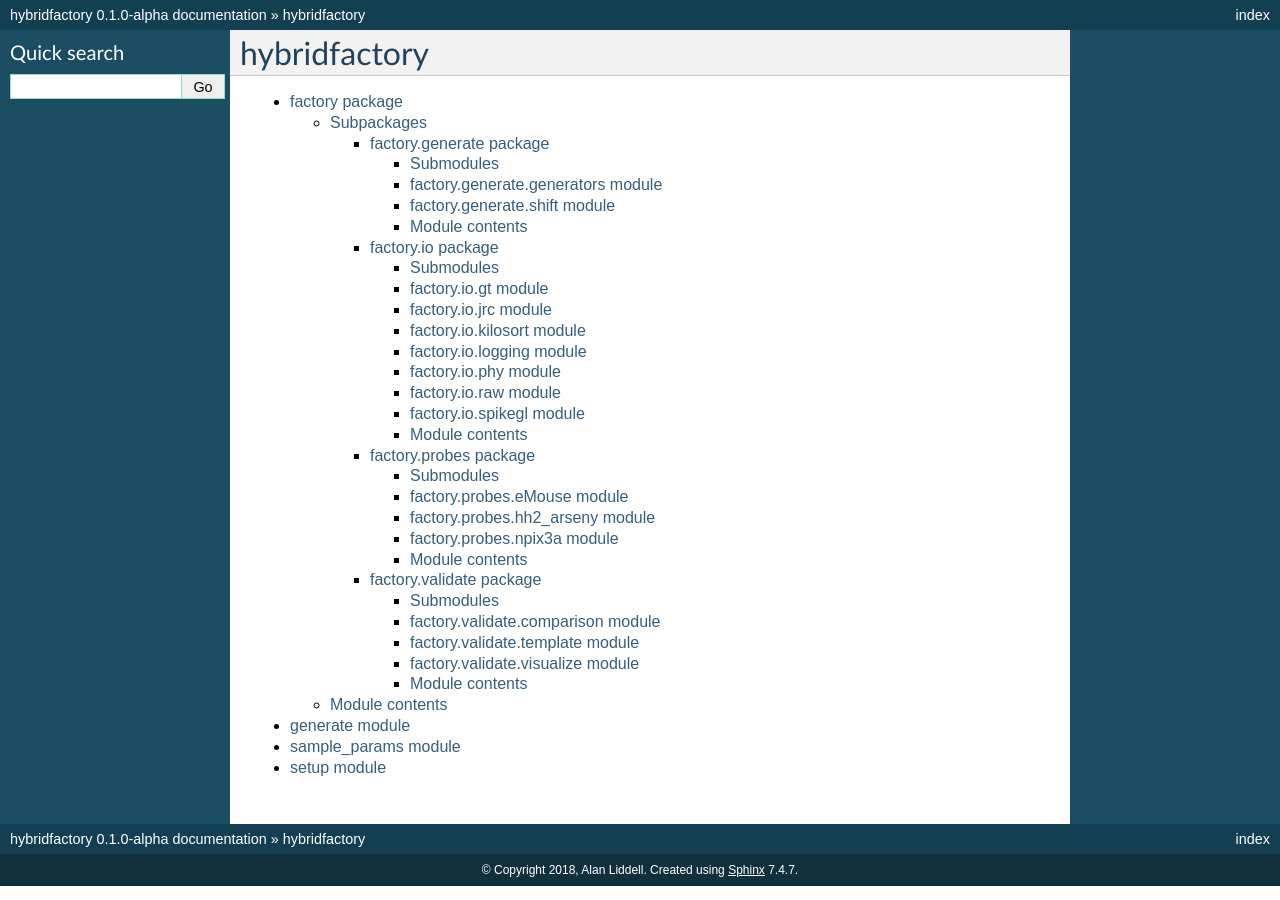
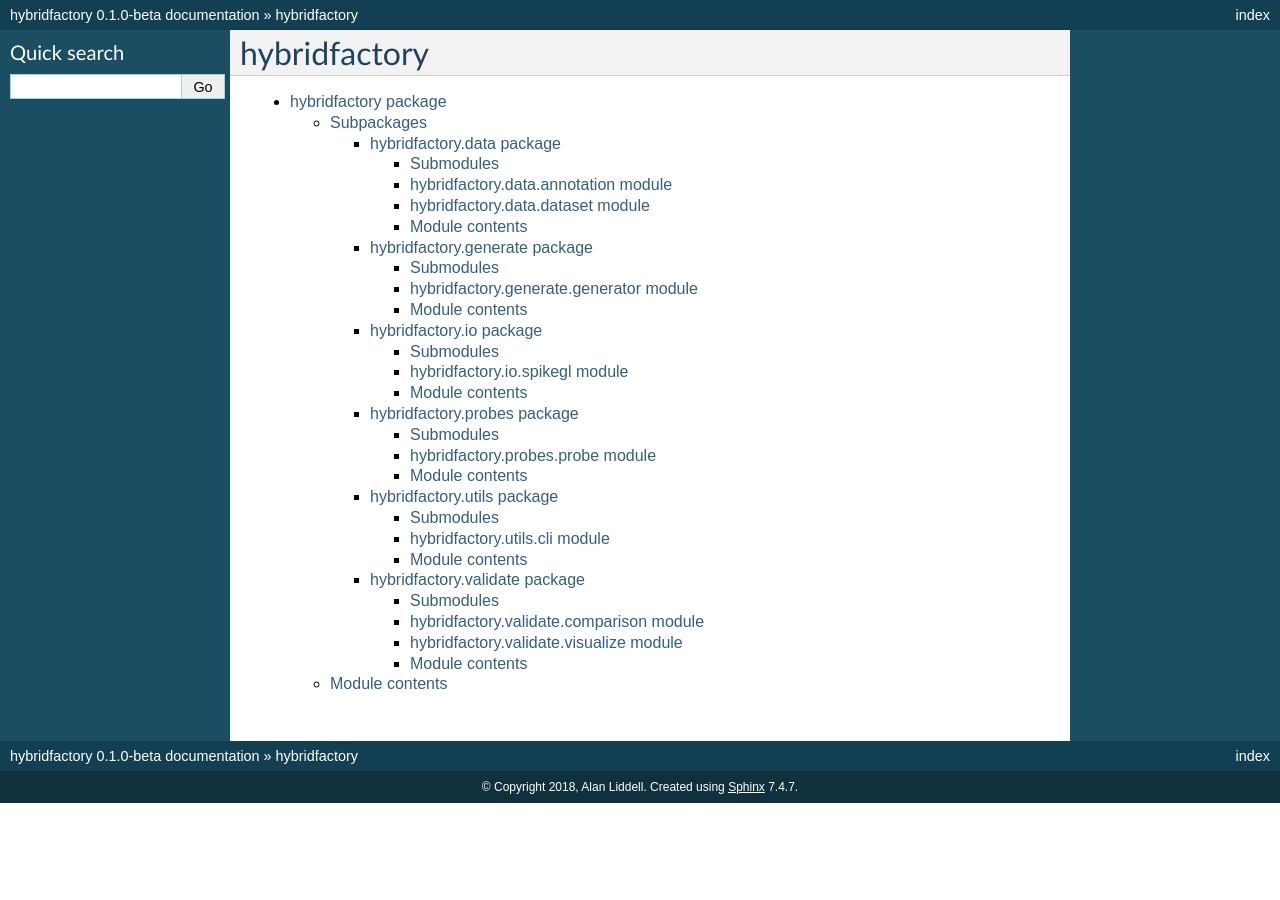
Before and after one commit to aliddell/hybridfactory, a Sphinx documentation site: the page built from docs/source/modules.rst, in a window 1280 px wide. Built offline with Sphinx 7.4.7, drawn with Linux system fonts in a browser that asks for light colours.

Commit message:
update docs

```diff
--- a/docs/source/conf.py
+++ b/docs/source/conf.py
@@ -64,7 +64,7 @@ author = 'Alan Liddell'
 # The short X.Y version.
 version = '0.1'
 # The full version, including alpha/beta/rc tags.
-release = '0.1.0-alpha'
+release = '0.1.0-beta'
 
 # The language for content autogenerated by Sphinx. Refer to documentation
 # for a list of supported languages.
@@ -101,7 +101,7 @@ html_theme = 'classic'
 # Add any paths that contain custom static files (such as style sheets) here,
 # relative to this directory. They are copied after the builtin static files,
 # so a file named "default.css" will overwrite the builtin "default.css".
-html_static_path = ['.static']
+# html_static_path = ['.static']
 
 # Custom sidebar templates, must be a dictionary that maps document names
 # to template names.
--- a/docs/source/factory.generate.rst
+++ /dev/null
@@ -1,30 +0,0 @@
-factory.generate package
-========================
-
-Submodules
-----------
-
-factory.generate.generators module
-----------------------------------
-
-.. automodule:: factory.generate.generators
-    :members:
-    :undoc-members:
-    :show-inheritance:
-
-factory.generate.shift module
------------------------------
-
-.. automodule:: factory.generate.shift
-    :members:
-    :undoc-members:
-    :show-inheritance:
-
-
-Module contents
----------------
-
-.. automodule:: factory.generate
-    :members:
-    :undoc-members:
-    :show-inheritance:
--- a/docs/source/factory.io.rst
+++ /dev/null
@@ -1,70 +0,0 @@
-factory.io package
-==================
-
-Submodules
-----------
-
-factory.io.gt module
---------------------
-
-.. automodule:: factory.io.gt
-    :members:
-    :undoc-members:
-    :show-inheritance:
-
-factory.io.jrc module
----------------------
-
-.. automodule:: factory.io.jrc
-    :members:
-    :undoc-members:
-    :show-inheritance:
-
-factory.io.kilosort module
---------------------------
-
-.. automodule:: factory.io.kilosort
-    :members:
-    :undoc-members:
-    :show-inheritance:
-
-factory.io.logging module
--------------------------
-
-.. automodule:: factory.io.logging
-    :members:
-    :undoc-members:
-    :show-inheritance:
-
-factory.io.phy module
----------------------
-
-.. automodule:: factory.io.phy
-    :members:
-    :undoc-members:
-    :show-inheritance:
-
-factory.io.raw module
----------------------
-
-.. automodule:: factory.io.raw
-    :members:
-    :undoc-members:
-    :show-inheritance:
-
-factory.io.spikegl module
--------------------------
-
-.. automodule:: factory.io.spikegl
-    :members:
-    :undoc-members:
-    :show-inheritance:
-
-
-Module contents
----------------
-
-.. automodule:: factory.io
-    :members:
-    :undoc-members:
-    :show-inheritance:
--- a/docs/source/factory.probes.rst
+++ /dev/null
@@ -1,38 +0,0 @@
-factory.probes package
-======================
-
-Submodules
-----------
-
-factory.probes.eMouse module
-----------------------------
-
-.. automodule:: factory.probes.eMouse
-    :members:
-    :undoc-members:
-    :show-inheritance:
-
-factory.probes.hh2\_arseny module
----------------------------------
-
-.. automodule:: factory.probes.hh2_arseny
-    :members:
-    :undoc-members:
-    :show-inheritance:
-
-factory.probes.npix3a module
-----------------------------
-
-.. automodule:: factory.probes.npix3a
-    :members:
-    :undoc-members:
-    :show-inheritance:
-
-
-Module contents
----------------
-
-.. automodule:: factory.probes
-    :members:
-    :undoc-members:
-    :show-inheritance:
--- a/docs/source/factory.rst
+++ /dev/null
@@ -1,20 +0,0 @@
-factory package
-===============
-
-Subpackages
------------
-
-.. toctree::
-
-    factory.generate
-    factory.io
-    factory.probes
-    factory.validate
-
-Module contents
----------------
-
-.. automodule:: factory
-    :members:
-    :undoc-members:
-    :show-inheritance:
--- a/docs/source/factory.validate.rst
+++ /dev/null
@@ -1,38 +0,0 @@
-factory.validate package
-========================
-
-Submodules
-----------
-
-factory.validate.comparison module
-----------------------------------
-
-.. automodule:: factory.validate.comparison
-    :members:
-    :undoc-members:
-    :show-inheritance:
-
-factory.validate.template module
---------------------------------
-
-.. automodule:: factory.validate.template
-    :members:
-    :undoc-members:
-    :show-inheritance:
-
-factory.validate.visualize module
----------------------------------
-
-.. automodule:: factory.validate.visualize
-    :members:
-    :undoc-members:
-    :show-inheritance:
-
-
-Module contents
----------------
-
-.. automodule:: factory.validate
-    :members:
-    :undoc-members:
-    :show-inheritance:
--- /dev/null
+++ b/docs/source/hybridfactory.data.rst
@@ -0,0 +1,30 @@
+hybridfactory.data package
+==========================
+
+Submodules
+----------
+
+hybridfactory.data.annotation module
+------------------------------------
+
+.. automodule:: hybridfactory.data.annotation
+    :members:
+    :undoc-members:
+    :show-inheritance:
+
+hybridfactory.data.dataset module
+---------------------------------
+
+.. automodule:: hybridfactory.data.dataset
+    :members:
+    :undoc-members:
+    :show-inheritance:
+
+
+Module contents
+---------------
+
+.. automodule:: hybridfactory.data
+    :members:
+    :undoc-members:
+    :show-inheritance:
--- /dev/null
+++ b/docs/source/hybridfactory.generate.rst
@@ -0,0 +1,22 @@
+hybridfactory.generate package
+==============================
+
+Submodules
+----------
+
+hybridfactory.generate.generator module
+---------------------------------------
+
+.. automodule:: hybridfactory.generate.generator
+    :members:
+    :undoc-members:
+    :show-inheritance:
+
+
+Module contents
+---------------
+
+.. automodule:: hybridfactory.generate
+    :members:
+    :undoc-members:
+    :show-inheritance:
--- /dev/null
+++ b/docs/source/hybridfactory.io.rst
@@ -0,0 +1,22 @@
+hybridfactory.io package
+========================
+
+Submodules
+----------
+
+hybridfactory.io.spikegl module
+-------------------------------
+
+.. automodule:: hybridfactory.io.spikegl
+    :members:
+    :undoc-members:
+    :show-inheritance:
+
+
+Module contents
+---------------
+
+.. automodule:: hybridfactory.io
+    :members:
+    :undoc-members:
+    :show-inheritance:
--- /dev/null
+++ b/docs/source/hybridfactory.probes.rst
@@ -0,0 +1,22 @@
+hybridfactory.probes package
+============================
+
+Submodules
+----------
+
+hybridfactory.probes.probe module
+---------------------------------
+
+.. automodule:: hybridfactory.probes.probe
+    :members:
+    :undoc-members:
+    :show-inheritance:
+
+
+Module contents
+---------------
+
+.. automodule:: hybridfactory.probes
+    :members:
+    :undoc-members:
+    :show-inheritance:
--- /dev/null
+++ b/docs/source/hybridfactory.rst
@@ -0,0 +1,22 @@
+hybridfactory package
+=====================
+
+Subpackages
+-----------
+
+.. toctree::
+
+    hybridfactory.data
+    hybridfactory.generate
+    hybridfactory.io
+    hybridfactory.probes
+    hybridfactory.utils
+    hybridfactory.validate
+
+Module contents
+---------------
+
+.. automodule:: hybridfactory
+    :members:
+    :undoc-members:
+    :show-inheritance:
--- /dev/null
+++ b/docs/source/hybridfactory.utils.rst
@@ -0,0 +1,22 @@
+hybridfactory.utils package
+===========================
+
+Submodules
+----------
+
+hybridfactory.utils.cli module
+------------------------------
+
+.. automodule:: hybridfactory.utils.cli
+    :members:
+    :undoc-members:
+    :show-inheritance:
+
+
+Module contents
+---------------
+
+.. automodule:: hybridfactory.utils
+    :members:
+    :undoc-members:
+    :show-inheritance:
--- /dev/null
+++ b/docs/source/hybridfactory.validate.rst
@@ -0,0 +1,30 @@
+hybridfactory.validate package
+==============================
+
+Submodules
+----------
+
+hybridfactory.validate.comparison module
+----------------------------------------
+
+.. automodule:: hybridfactory.validate.comparison
+    :members:
+    :undoc-members:
+    :show-inheritance:
+
+hybridfactory.validate.visualize module
+---------------------------------------
+
+.. automodule:: hybridfactory.validate.visualize
+    :members:
+    :undoc-members:
+    :show-inheritance:
+
+
+Module contents
+---------------
+
+.. automodule:: hybridfactory.validate
+    :members:
+    :undoc-members:
+    :show-inheritance:
--- a/docs/source/modules.rst
+++ b/docs/source/modules.rst
@@ -4,7 +4,4 @@ hybridfactory
 .. toctree::
    :maxdepth: 4
 
-   factory
-   generate
-   sample_params
-   setup
+   hybridfactory
```
Also changed, not shown: docs/source/generate.rst (deleted, +0 -7 lines), docs/source/sample_params.rst (deleted, +0 -7 lines), docs/source/setup.rst (deleted, +0 -7 lines), 2 other files.
